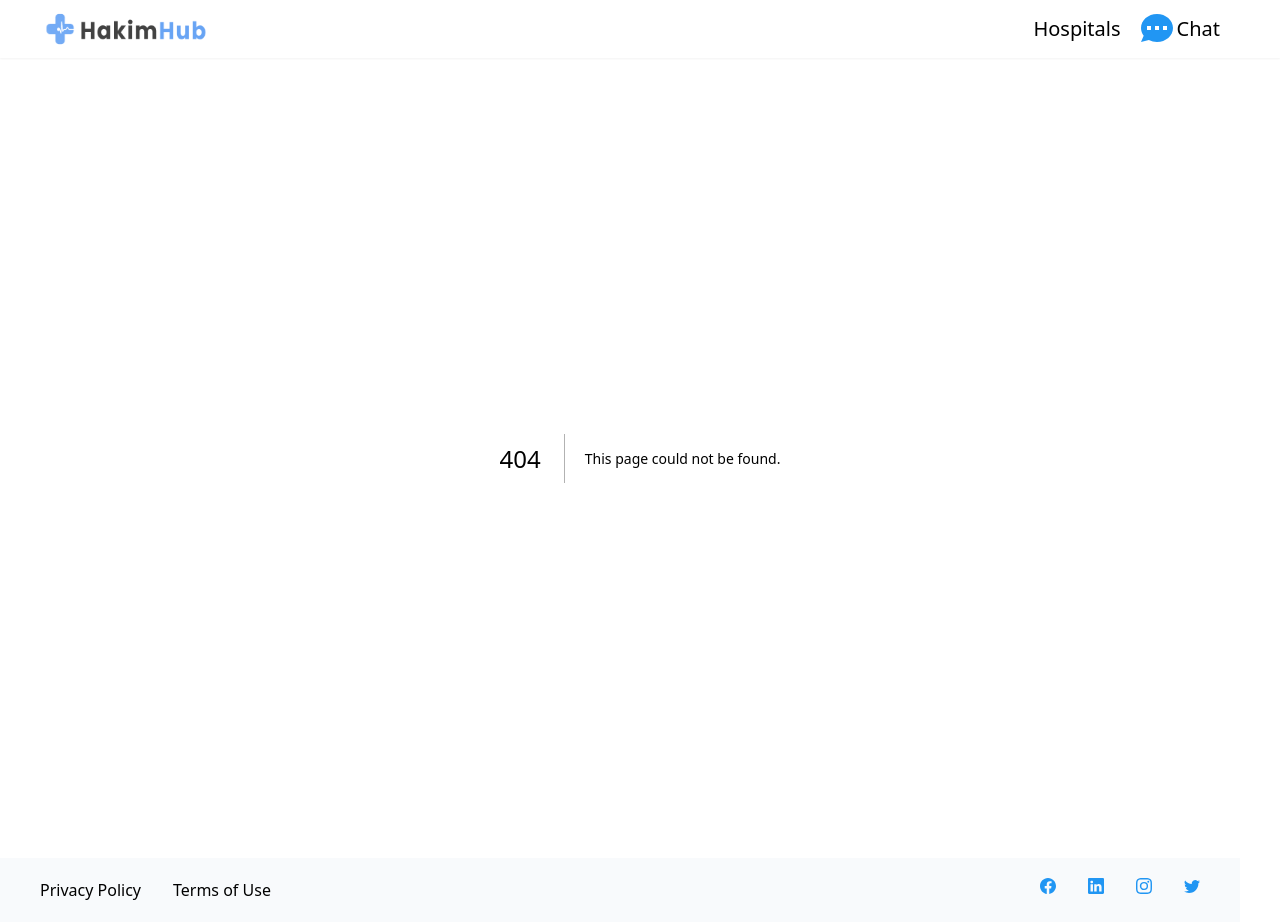
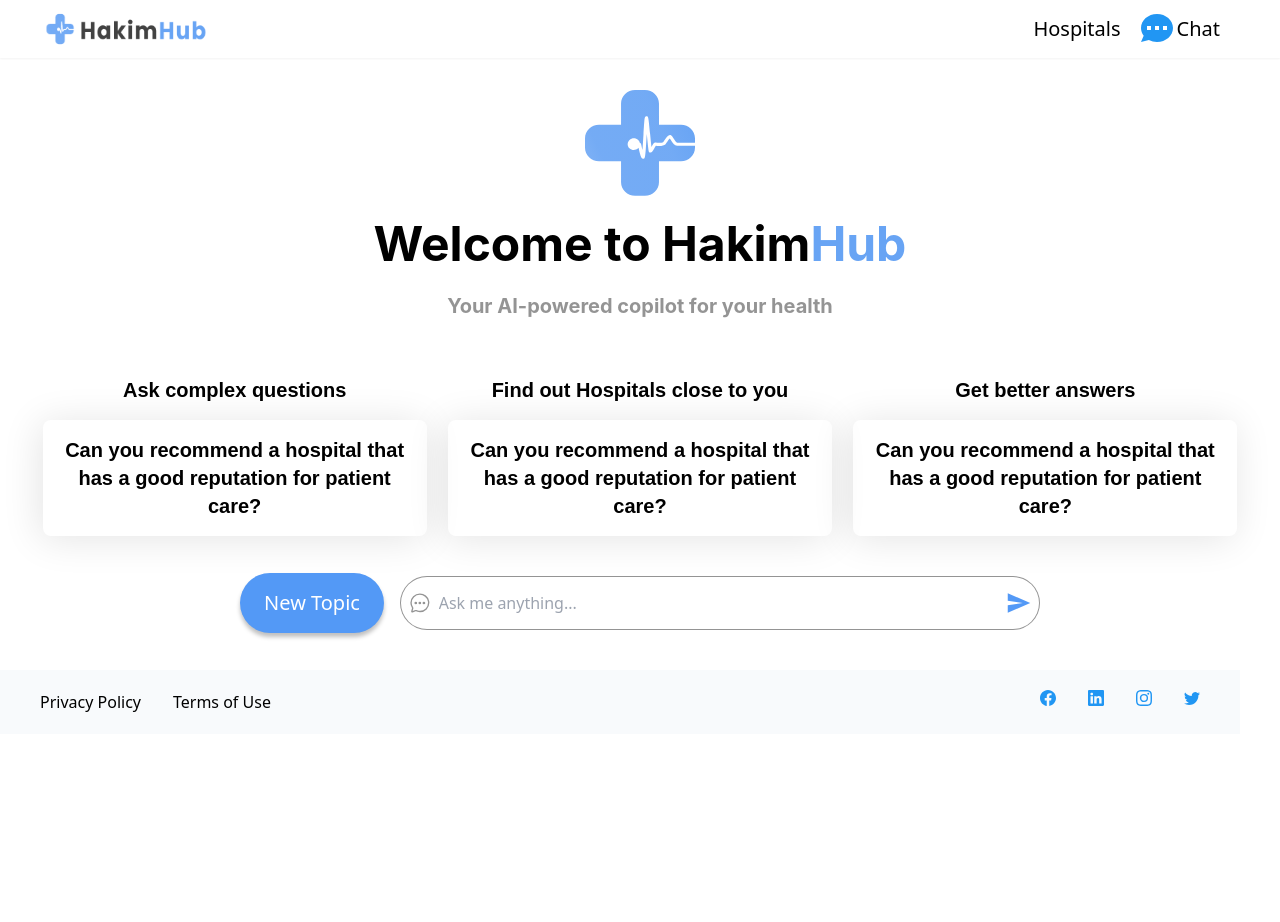
Before and after one commit to Segnicho/hakimhub-web, a Next.js app: page /chat in a window 1280 px wide. Before the commit this address had no page. After the commit the page ends 800 px from the top, so only its background shows below. Built offline with nearby package versions, Linux system fonts and the light colour scheme.

Commit message:
feat: implement chat page ui without the message list

```diff
--- /dev/null
+++ b/components/chat/Chat.tsx
@@ -0,0 +1,36 @@
+import React from "react";
+import {
+  IoChatbubbleEllipsesOutline,
+  IoSendSharp,
+  IoAdd,
+} from "react-icons/io5";
+
+const Chat: React.FC = () => {
+  return (
+    <div className="w-full sticky bottom-0 flex flex-row items-center justify-center gap-4">
+      <button className="flex flex-col justify-between hover:bg-main shadow-chat-button rounded-full text-xl bg-chat py-4 px-4 md:px-6 capitalize text-white">
+        <p className="hidden md:flex">New Topic</p>
+        <IoAdd className="flex md:hidden" />
+      </button>
+      <form className="flex flex-stretch w-[80vw] md:w-[50vw] py-2">
+        <div className="flex w-full items-center border rounded-full border-secondary-text p-2 bg-white">
+          <IoChatbubbleEllipsesOutline
+            className="text-secondary-text hidden md:flex my-[6px]"
+            size={24}
+          />
+          <input
+            className="appearance-none bg-transparent border-none w-full mr-3 px-2 focus:outline-none"
+            type="text"
+            placeholder="Ask me anything..."
+            aria-label="message"
+          />
+          <button className="text-chat hover:text-main my-[5px]">
+            <IoSendSharp size={24} />
+          </button>
+        </div>
+      </form>
+    </div>
+  );
+};
+
+export default Chat;
--- /dev/null
+++ b/components/chat/MessageList.tsx
@@ -0,0 +1,7 @@
+import React from "react";
+
+const MessageList: React.FC = () => {
+  return <div></div>;
+};
+
+export default MessageList;
--- /dev/null
+++ b/components/chat/Service.tsx
@@ -0,0 +1,19 @@
+import React from "react";
+
+interface ServiceProps {
+  title: string;
+  detail: string;
+}
+
+const Service: React.FC<ServiceProps> = ({ title, detail }) => {
+  return (
+    <div className="flex flex-col gap-4 items-center font-poppins font-semibold my-8 max-w-sm text-xl text-center">
+      <p>{title}</p>
+      <div className="shadow-chat-service rounded-lg p-4">
+        <p>{detail}</p>
+      </div>
+    </div>
+  );
+};
+
+export default Service;
--- /dev/null
+++ b/data/chat/services.json
@@ -0,0 +1,17 @@
+[
+    {
+        "id": 1,
+        "title": "Ask complex questions",
+        "detail": "Can you recommend a hospital that  has a good reputation for patient care?"
+    },
+    {
+        "id": 2,
+        "title": "Find out Hospitals close to you",
+        "detail": "Can you recommend a hospital that  has a good reputation for patient care?"
+    },
+    {
+        "id": 3,
+        "title": "Get better answers",
+        "detail": "Can you recommend a hospital that  has a good reputation for patient care?"
+    }
+]
--- /dev/null
+++ b/pages/chat/index.tsx
@@ -0,0 +1,49 @@
+import React from "react";
+import Image from "next/image";
+import { chat_logo } from "@/public";
+import services from "@/data/chat/services.json";
+import Service from "@/components/chat/Service";
+import ServiceType from "@/types/chat/service";
+import Chat from "@/components/chat/Chat";
+import MessageList from "@/components/chat/MessageList";
+
+const index: React.FC = () => {
+  return (
+    <div className="max-w-screen-2xl">
+      <div className="flex flex-col p-8">
+        <div className="flex-grow">
+          <div className="flex flex-col gap-6">
+            <div className="flex flex-col items-center">
+              <Image
+                src={chat_logo}
+                alt="Hakimhub's logo"
+                width={110}
+                height={110}
+              />
+            </div>
+            <h1 className="text-5xl font-bold text-center font-inter">
+              Welcome to Hakim<span className="text-main">Hub</span>
+            </h1>
+            <p className="text-secondary-text text-xl text-center font-bold font-inter">
+              Your AI-powered copilot for your health
+            </p>
+
+            <div className="flex flex-col md:flex-row justify-around">
+              {services.map((service: ServiceType) => (
+                <Service
+                  key={service.id}
+                  title={service.title}
+                  detail={service.detail}
+                />
+              ))}
+            </div>
+          </div>
+          <MessageList />
+        </div>
+        <Chat />
+      </div>
+    </div>
+  );
+};
+
+export default index;
--- a/public/index.ts
+++ b/public/index.ts
@@ -4,3 +4,4 @@
 export {default as hospital } from "@/public/imgs/landing/hospital.png"
 export {default as chat } from "@/public/imgs/landing/chat.png"
 export {default as logo } from "@/public/imgs/landing/logo.png"
+export { default as chat_logo } from "@/public/imgs/chat/logo.svg"
--- a/tailwind.config.js
+++ b/tailwind.config.js
@@ -9,17 +9,28 @@
     extend: {
       colors: {
         primary: "#2196F3",
+        main: "#68A4F4",
+        'chat': '#5399F6',
         accent: "#FF9F43",
         "primary-text": "#565656",
+        "secondary-text": "#0000006B",
         "card-bg" : "#FDFDFD",
         "primary-bg": "#FAFAFA",
         "secondary-bg":'#F2F1F1'
+      },
+      fontFamily: {
+        poppins: ['Poppins', 'sans-serif'],
+        inter: ['Inter', 'sans-serif'],
       },
       backgroundImage: {
         "gradient-radial": "radial-gradient(var(--tw-gradient-stops))",
         "gradient-conic":
           "conic-gradient(from 180deg at 50% 50%, var(--tw-gradient-stops))",
       },
+      boxShadow: {
+        'chat-service': '-3px 3px 39px 0px #0000001C',
+        'chat-button': '0px 4px 4px 0px #00000040'
+      },
     },
   },
   plugins: [],
--- /dev/null
+++ b/types/chat/service.ts
@@ -0,0 +1,5 @@
+export default interface ServiceType {
+    id: number
+    title: string
+    detail: string
+  }
```
Also changed, not shown: public/imgs/chat/logo.svg (added).
